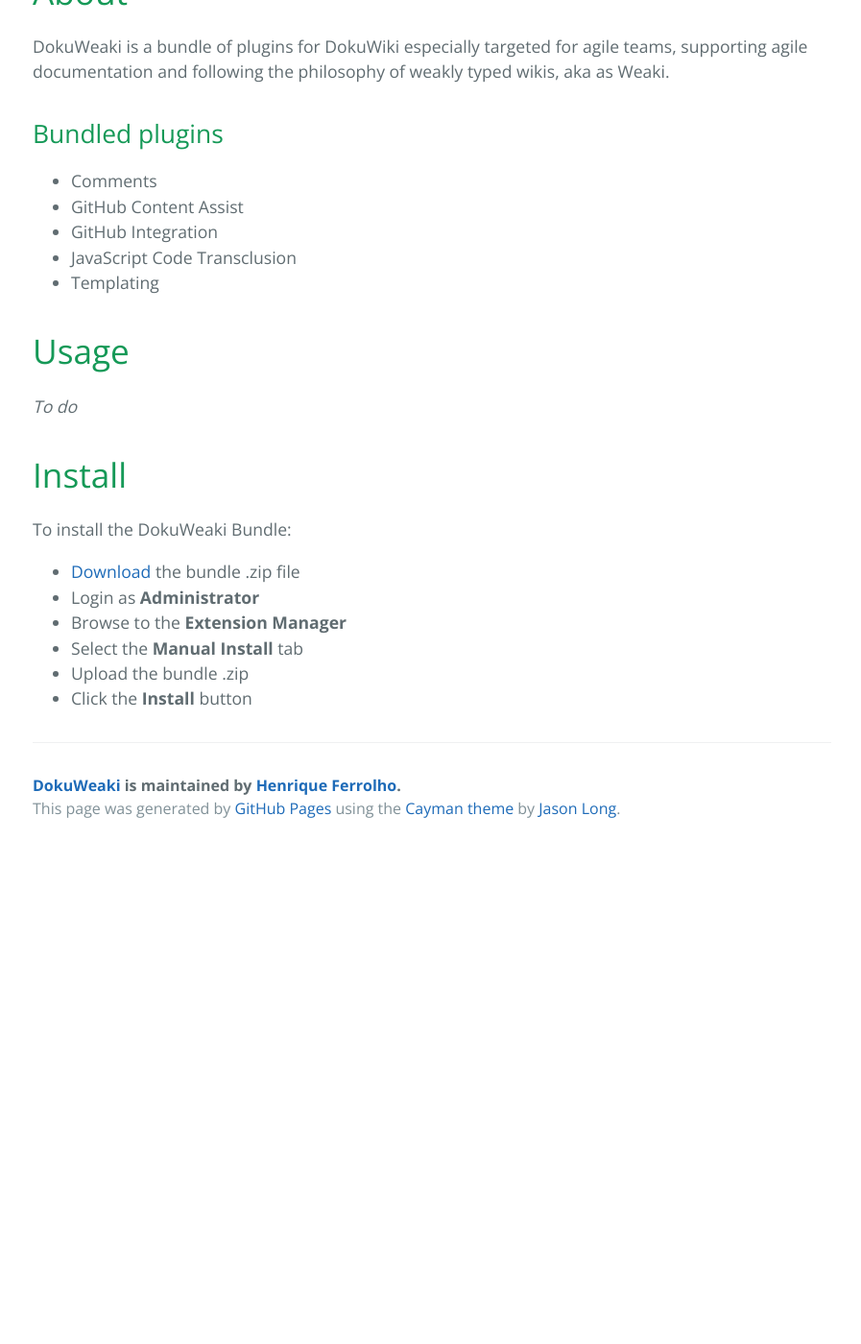
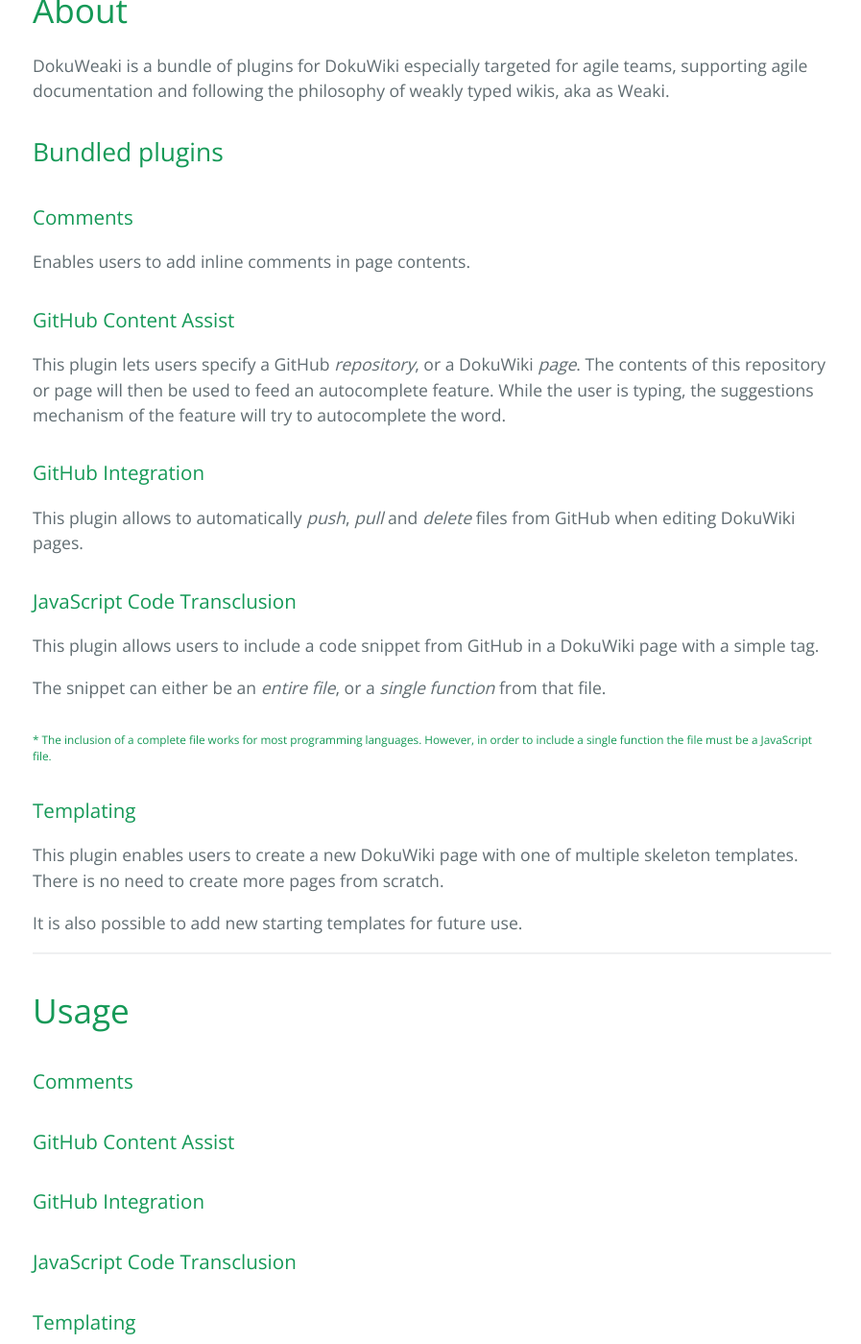
Before and after one commit to dokuweaki/dokuweaki.github.io, a Jekyll site: the page built from index.html, in a window 1280 px wide and 1400 px high, scrolled down 630 px. Shown: the whole window at 96% size, without its empty margins (190-1087 px from the left). Built offline with Jekyll 4.4.1, drawn with Linux system fonts in a browser that asks for light colours; before the commit the page ends 1516 px from its top, so only the background shows below that; some of the changed text lies outside the part shown.

Commit message:
Uploads alpha dokuweaki.zip. Updates About section.

```diff
--- a/_includes/content.md
+++ b/_includes/content.md
@@ -4,6 +4,7 @@
 - [Usage](#usage)
 - [Install](#install)
 
+---
 
 # About
 
@@ -11,21 +12,57 @@
 
 ## Bundled plugins
 
-- Comments
-- GitHub Content Assist
-- GitHub Integration
-- JavaScript Code Transclusion
-- Templating
+### Comments
 
+Enables users to add inline comments in page contents.
+
+### GitHub Content Assist
+
+This plugin lets users specify a GitHub *repository*, or a DokuWiki *page*. The contents of this repository or page will then be used to feed an autocomplete feature. While the user is typing, the suggestions mechanism of the feature will try to autocomplete the word.
+
+### GitHub Integration
+
+This plugin allows to automatically *push*, *pull* and *delete* files from GitHub when editing DokuWiki pages.
+
+### JavaScript Code Transclusion
+
+This plugin allows users to include a code snippet from GitHub in a DokuWiki page with a simple tag.
+
+The snippet can either be an *entire file*, or a *single function* from that file.
+
+###### * The inclusion of a complete file works for most programming languages. However, in order to include a single function the file must be a JavaScript file.
+
+### Templating
+
+This plugin enables users to create a new DokuWiki page with one of multiple skeleton templates. There is no need to create more pages from scratch.
+
+It is also possible to add new starting templates for future use.
+
+---
 
 # Usage
 
-*To do*
+### Comments
 
+### GitHub Content Assist
+
+### GitHub Integration
+
+### JavaScript Code Transclusion
+
+### Templating
+
+---
 
 # Install
 
-To install the DokuWeaki Bundle:
+## Use the right template
+
+The DokuWeaki Plugins have been developed with the [Writr](https://www.dokuwiki.org/template:writr) template in mind.
+
+Install it and select it in the **Configuration Settings** page.
+
+## How to install the bundle
 
 - [Download]({{ site.bundle-download-link }}) the bundle .zip file
 - Login as **Administrator**
```
Also changed, not shown: 1 other file.
